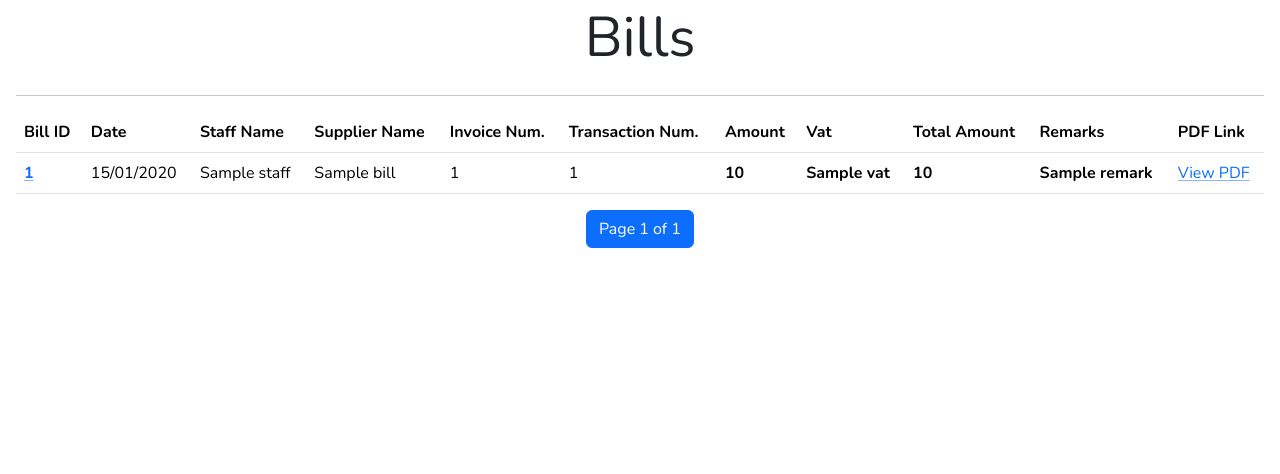
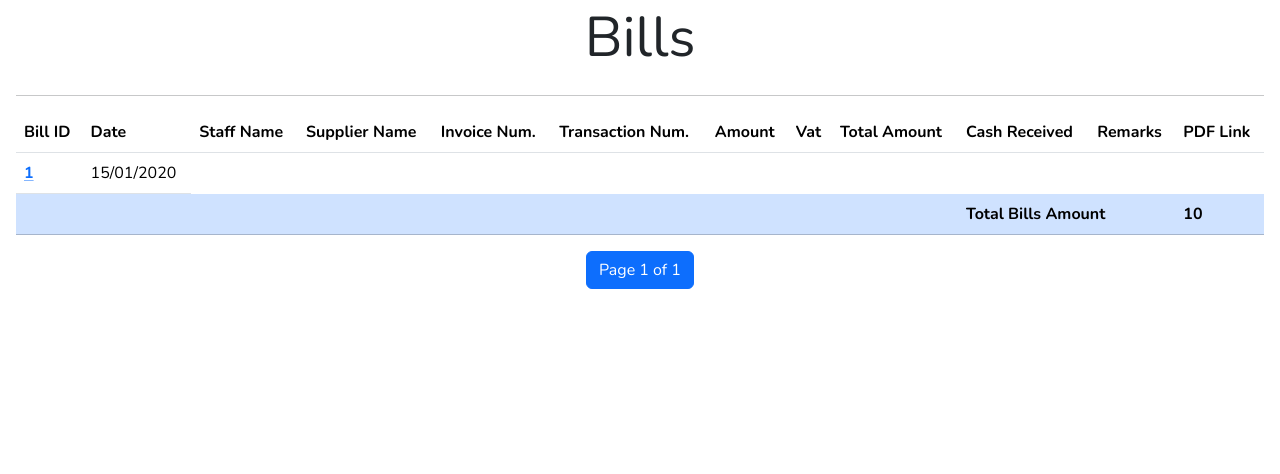
Before and after one commit to AymanKastaliBE/robots_api, a Django app: template templates/ata_api/bills.html in a window 1280 px wide. Shown: the part 116-590 px from the top of the page. Run offline with Django 4.2, Linux system fonts and the light colour scheme; the template is opened without the code that fills it: most values are stand-ins (such as "Sample title", 1, 10 or a date in 2020); some libraries are stand-ins or nearby versions.

Commit message:
adding custom filters and signals logic for bills

```diff
--- a/ata_api/admin.py
+++ b/ata_api/admin.py
@@ -8,7 +8,7 @@
 
 
 class BillAdmin(admin.ModelAdmin):
-    list_display = ["id", "staff", "issued_at", "amount", "scanned_pdf"]
+    list_display = ["id", "type", "staff", "issued_at", "amount", "scanned_pdf"]
 
 admin.site.register(models.Bill, BillAdmin)
 
--- a/ata_api/templatetags/ata_api_extras.py
+++ b/ata_api/templatetags/ata_api_extras.py
@@ -9,3 +9,9 @@
         return value + arg
     except (TypeError, ValueError):
         return ''
+
+
+@register.filter
+def calculate_filtered_amount_vat(bills):
+    total = sum(bill.amount + bill.vat for bill in bills)
+    return total
--- a/templates/ata_api/bill_detail.html
+++ b/templates/ata_api/bill_detail.html
@@ -34,6 +34,9 @@
                 <ul class="list-group list-group-flush">
                     <li class="list-group-item">
                         <span>ID:</span><b> {{bill.id}}</b>
+                    </li>
+                    <li class="list-group-item">
+                        <span>Type:</span><b> {{bill.type}}</b>
                     </li>
                     <li class="list-group-item">
                         <span>Date:</span><b> {{bill.issued_at|date:"m/d/Y"}}</b>
--- a/templates/ata_api/bills.html
+++ b/templates/ata_api/bills.html
@@ -52,6 +52,7 @@
                 <th scope="col">Amount</th>
                 <th scope="col">Vat</th>
                 <th scope="col">Total Amount</th>
+                <th scope="col">Cash Received</th>
                 <th scope="col">Remarks</th>
                 <th scope="col">PDF Link</th>
               </tr>
@@ -65,14 +66,16 @@
                             </a>
                         </th>
                         <td>{{bill.issued_at|date:"d/m/Y"}}</td>
+                        {% if bill.type == 'expense' %}
                             <td>{{bill.staff}}</td>
                             <td>{{bill.supplier_name}}</td>
                             <td>{{bill.invoice_number}}</td>
                             <td>{{bill.transaction_number}}</td>
-                        <td><b>{{ bill.amount }}</b></td>
-                        <td><b>{{bill.vat}}</b></td>
-                        <td><b>{{bill.amount|calculate_total_amount:bill.vat}}</b></td>
-                        <td><b>{{bill.remark}}</b></td>
+                            <td class="fw-bold">{{ bill.amount }}</td>
+                            <td class="fw-bold">{{bill.vat}}</td>
+                            <td class="fw-bold">{{bill.amount|calculate_total_amount:bill.vat}}</td>
+                            <td>-</td>
+                            <td class="fw-bold">{{bill.remark}}</td>
                             {% if bill.scanned_pdf %}
                             <td>
                                 <a target="_blank" class="link-offset-1 link-underline link-underline-opacity-50" href="{{bill.scanned_pdf.url}}">View PDF</a>
@@ -84,8 +87,33 @@
                                 </span>
                             </td>
                             {% endif %}
+                        {% elif bill.type == 'recharge' %}
+                            <td class="text-success fw-bold">{{bill.staff}}</td>
+                            <td>-</td>
+                            <td>-</td>
+                            <td>-</td>
+                            <td>-</td>
+                            <td>-</td>
+                            <td>-</td>
+                            <td class="text-success fw-bold">{{ bill.amount }}</td>
+                            <td>-</td>
+                            <td>-</td>
+                        {% endif %}
                     </tr>
                     {% endfor %}
+                    <tr class="table-primary">
+                        <th scope="row"></th>
+                        <td></td>
+                        <td></td>
+                        <td></td>
+                        <td></td>
+                        <td></td>
+                        <td></td>
+                        <td></td>
+                        <td></td>
+                        <td colspan="2" class="fw-bold">Total Bills Amount</td>
+                        <td class="fw-bold">{{bills|calculate_filtered_amount_vat}}</td>
+                    </tr>
                 </tbody>
           </table>
 
```
Also changed, not shown: ata_api/forms.py (+4 -3 lines), ata_api/models.py (+9 -0 lines), ata_api/signals.py (+15 -9 lines), ata_api/migrations/0006_bill_type.py (added). Lines whose indentation alone changed are shown as unchanged.
